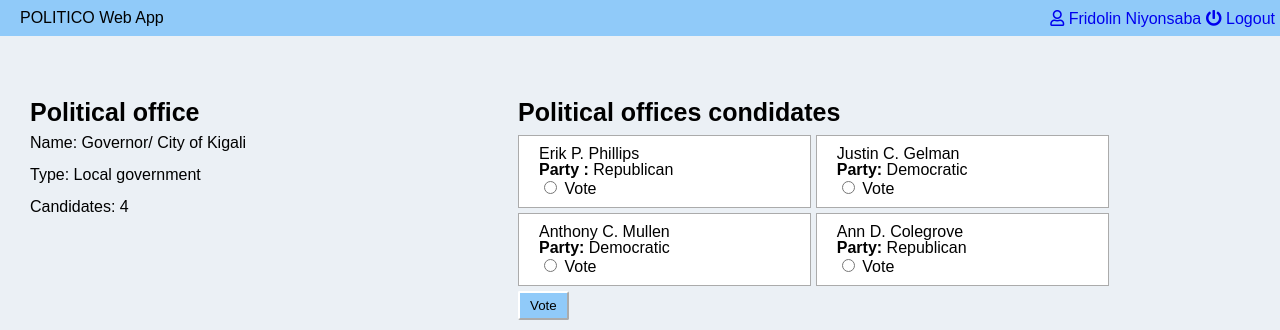
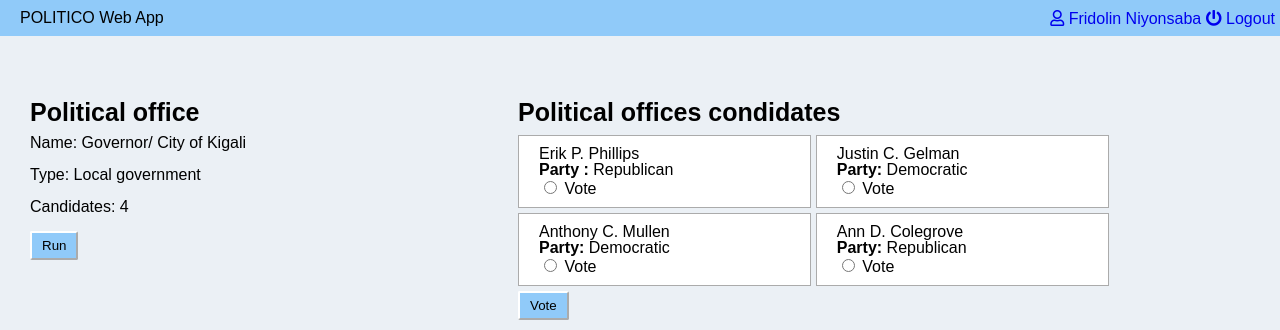
Before and after one commit to fridolinho/Politico, a plain HTML site: page politico_office.html in a window 1280 px wide. Shown: the top 330 px of the page. Drawn offline with Linux system fonts and the light colour scheme.

Commit message:
[ft-163619344] add run office option for a politician

```diff
--- a/politico_office.html
+++ b/politico_office.html
@@ -20,7 +20,8 @@
 			<p>
 				Name: Governor/ City of Kigali<br><br>
 				Type: Local government<br><br>
-				Candidates: 4
+				Candidates: 4<br><br>
+				<button>Run</button>
 			</p>
 
 		</div>
```
